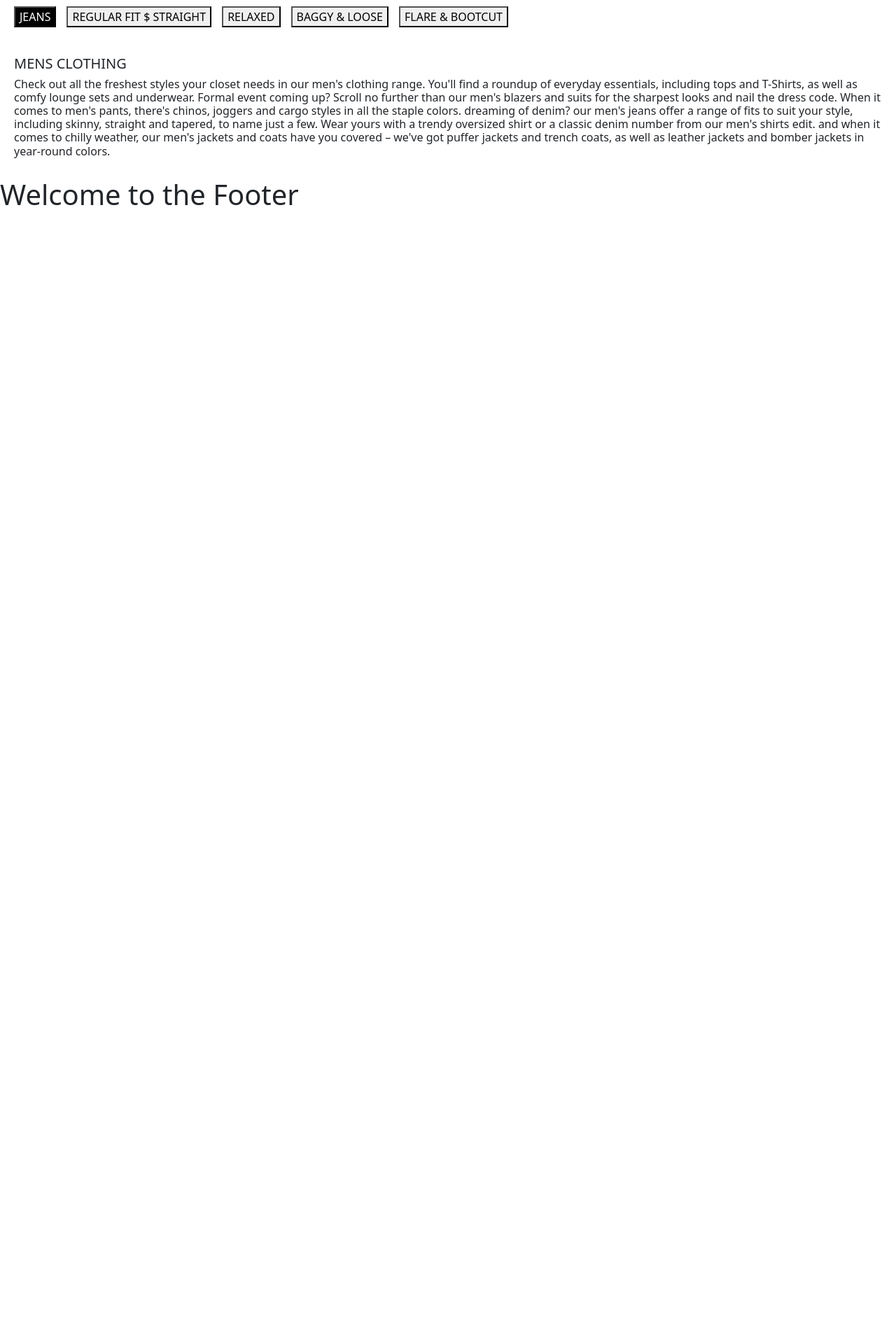
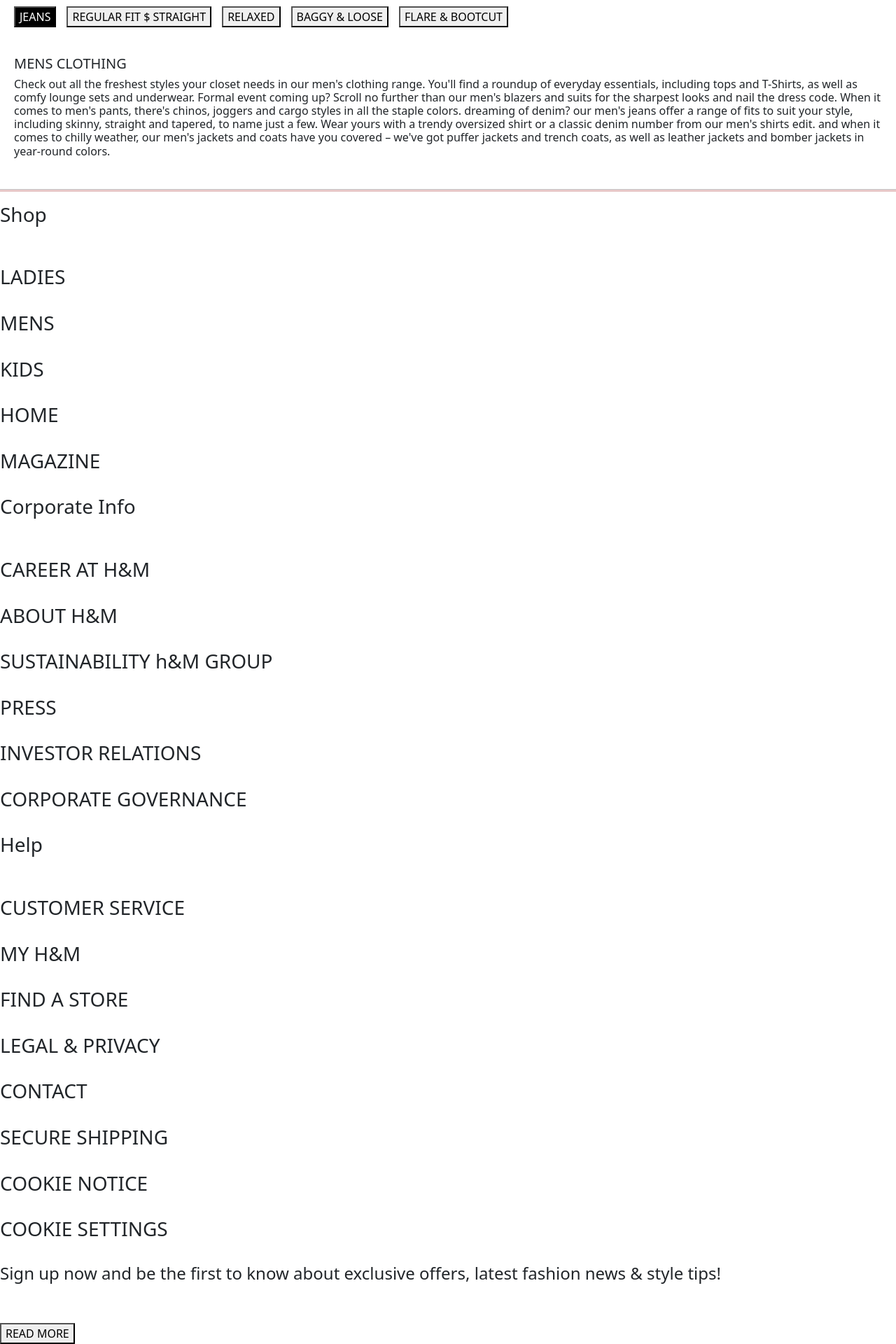
Before and after one commit to Viplovesana/react_finale_project, a React (Vite) app: page / in a window 1280 px wide. Shown: the part 1804-3724 px from the top of the page at 70% size. Before the commit the page ends 2114 px from the top, so only its background shows below. Built offline with nearby package versions, Linux system fonts and the light colour scheme.

Commit message:
new commit

```diff
--- a/src/components/footer.jsx
+++ b/src/components/footer.jsx
@@ -2,7 +2,47 @@
  const Footer=()=>{
     return(
         <>
-        <h1>Welcome to the Footer </h1>
+         <hr size="6" color='brown'/>
+
+<div>
+    <h3>Shop</h3><br /><br />
+
+    <h3>LADIES</h3><br />
+    <h3>MENS</h3><br />
+    <h3>KIDS</h3><br />
+    <h3>HOME</h3><br />
+    <h3>MAGAZINE</h3><br />
+</div>
+<div>
+    <h3>Corporate Info</h3><br /><br />
+
+    <h3>CAREER AT H&M</h3><br />
+    <h3>ABOUT H&M</h3><br />
+    <h3>SUSTAINABILITY h&M GROUP</h3><br />
+    <h3>PRESS</h3><br />
+    <h3>INVESTOR RELATIONS</h3><br />
+    <h3>CORPORATE GOVERNANCE</h3><br />
+</div>
+<div>
+    <h3>Help</h3><br /><br />
+
+    <h3>CUSTOMER SERVICE</h3><br />
+    <h3>MY H&M</h3><br />
+    <h3>FIND A STORE</h3><br />
+    <h3>LEGAL & PRIVACY</h3><br />
+    <h3>CONTACT</h3><br />
+    <h3>SECURE SHIPPING</h3><br />
+    <h3>COOKIE NOTICE</h3><br />
+    <h3>COOKIE SETTINGS</h3><br />
+</div>
+<div>
+        <h4>
+        Sign up now and be the first to know about exclusive offers, latest fashion news & style tips!
+
+        </h4>
+        <br /><br />
+        <button>READ MORE</button>
+</div>
         </>
     )
  };
--- a/src/pages/Home.jsx
+++ b/src/pages/Home.jsx
@@ -222,10 +222,12 @@
 
 
 
-    <section className='footer'>
 
 
-    </section>
+
+
+
+
 
 
         </>
```
